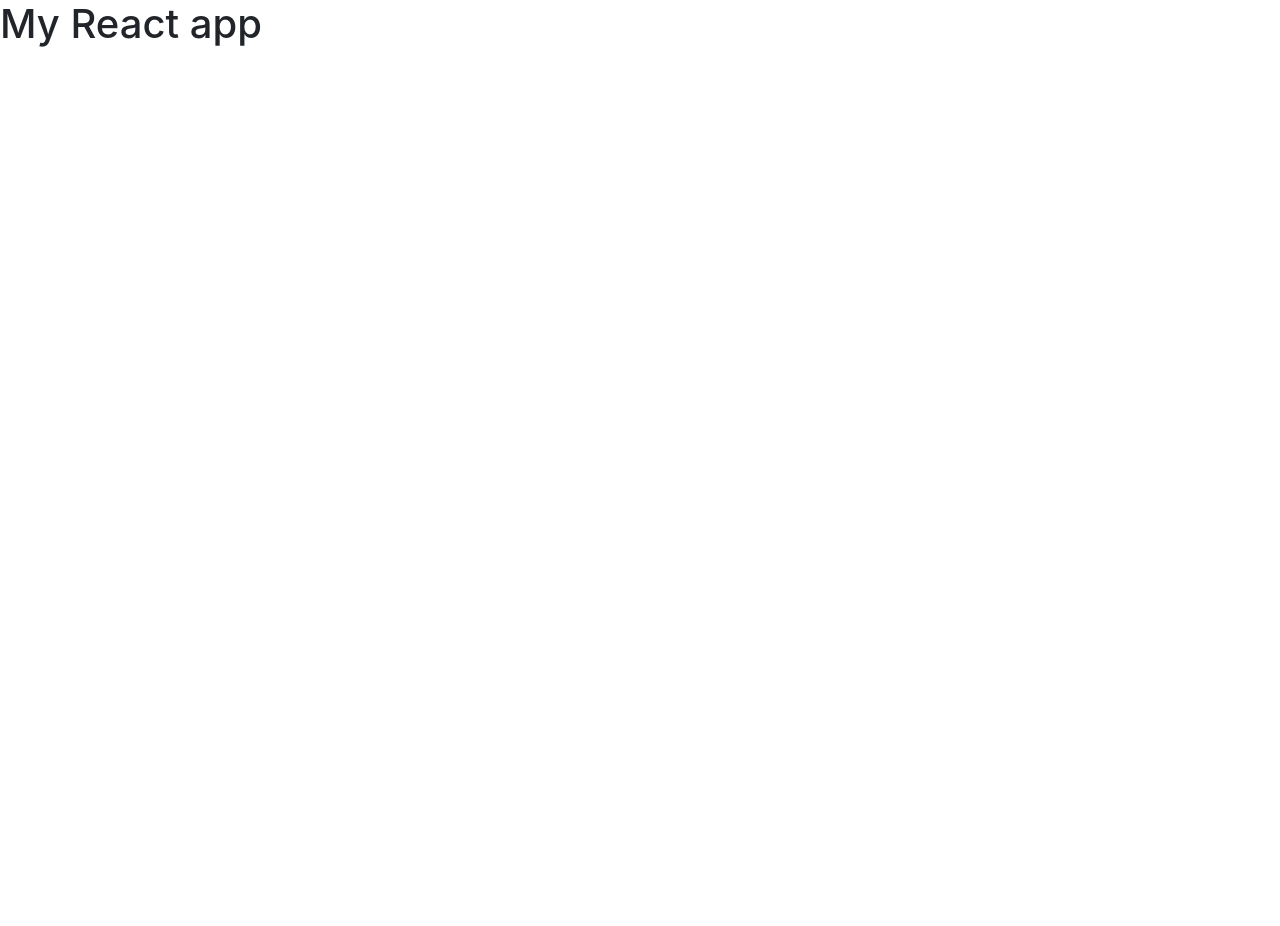
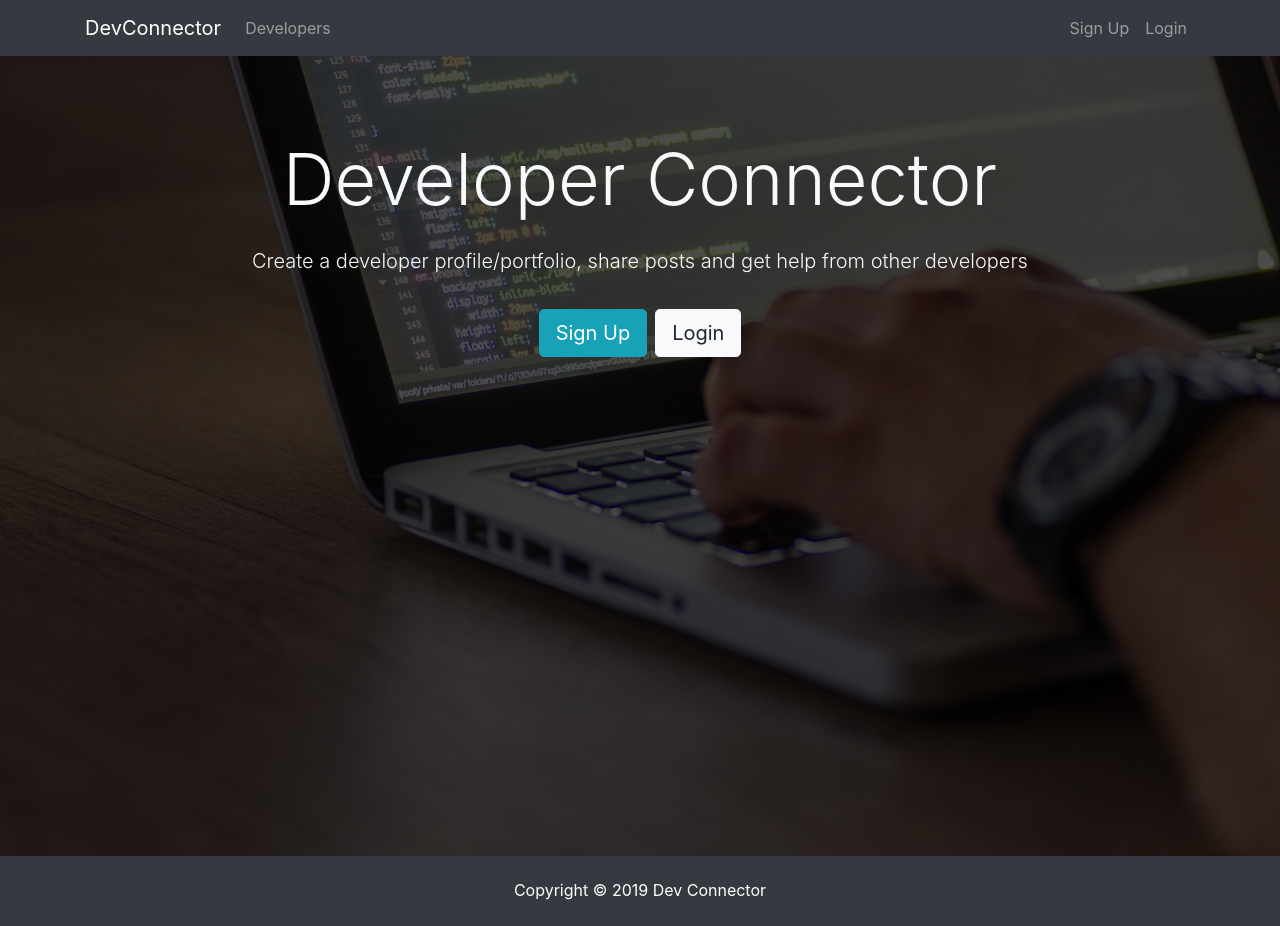
Before and after one commit to danidz96/devconnect, a React (Create React App) app in the folder client/: page / in a window 1280 px wide. Before the commit the page ends 800 px from the top, so only its background shows below. Built offline with nearby package versions, Linux system fonts and the light colour scheme.

Commit message:
setup basic layout

```diff
--- a/client/src/App.js
+++ b/client/src/App.js
@@ -1,11 +1,16 @@
 import React, { Component } from 'react';
+import Navbar from './components/layout/Navbar';
+import Landing from './components/layout/Landing';
+import Footer from './components/layout/Footer';
 import './styles/App.css';
 
 class App extends Component {
 	render() {
 		return (
 			<div className="App">
-				<h1>My React app</h1>
+				<Navbar />
+				<Landing />
+				<Footer />
 			</div>
 		);
 	}
--- /dev/null
+++ b/client/src/components/layout/Footer.js
@@ -0,0 +1,9 @@
+import React from 'react';
+
+const Footer = () => (
+	<footer className="bg-dark text-white mt-5 p-4 text-center">
+		Copyright &copy; {new Date().getFullYear()} Dev Connector
+	</footer>
+);
+
+export default Footer;
--- /dev/null
+++ b/client/src/components/layout/Landing.js
@@ -0,0 +1,31 @@
+import React from 'react';
+
+const Landing = () => {
+	return (
+		<div className="landing">
+			<div className="dark-overlay landing-inner text-light">
+				<div className="container">
+					<div className="row">
+						<div className="col-md-12 text-center">
+							<h1 className="display-3 mb-4">Developer Connector</h1>
+							<p className="lead">
+								{' '}
+								Create a developer profile/portfolio, share posts and get help from other developers
+							</p>
+							<hr />
+							{/* TODO: replace with react-router */}
+							<a href="register.html" className="btn btn-lg btn-info mr-2">
+								Sign Up
+							</a>
+							<a href="login.html" className="btn btn-lg btn-light">
+								Login
+							</a>
+						</div>
+					</div>
+				</div>
+			</div>
+		</div>
+	);
+};
+
+export default Landing;
--- /dev/null
+++ b/client/src/components/layout/Navbar.js
@@ -0,0 +1,41 @@
+import React from 'react';
+
+const Navbar = () => {
+	return (
+		<nav className="navbar navbar-expand-sm navbar-dark bg-dark mb-4">
+			<div className="container">
+				<a className="navbar-brand" href="landing.html">
+					DevConnector
+				</a>
+				<button className="navbar-toggler" type="button" data-toggle="collapse" data-target="#mobile-nav">
+					<span className="navbar-toggler-icon" />
+				</button>
+
+				<div className="collapse navbar-collapse" id="mobile-nav">
+					<ul className="navbar-nav mr-auto">
+						<li className="nav-item">
+							<a className="nav-link" href="profiles.html">
+								Developers
+							</a>
+						</li>
+					</ul>
+
+					<ul className="navbar-nav ml-auto">
+						<li className="nav-item">
+							<a className="nav-link" href="register.html">
+								Sign Up
+							</a>
+						</li>
+						<li className="nav-item">
+							<a className="nav-link" href="login.html">
+								Login
+							</a>
+						</li>
+					</ul>
+				</div>
+			</div>
+		</nav>
+	);
+};
+
+export default Navbar;
--- a/client/src/styles/App.css
+++ b/client/src/styles/App.css
@@ -1,3 +1,8 @@
+html,
+body {
+	height: 100vh;
+}
+
 img {
 	width: 100%;
 }
```
Also changed, not shown: client/src/styles/index.css (+7 -9 lines).
